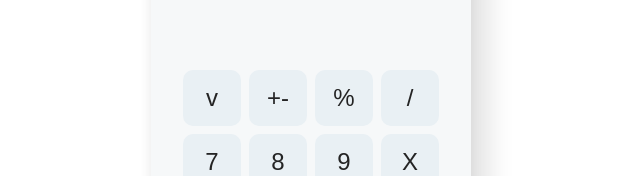
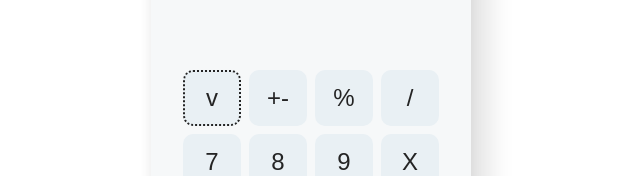
Before and after one commit to tmchuynh/react-calculator, a React (Create React App) app: page / in a window 1280 px wide. In both pictures the pointer is over the button 541 px from the left and 368 px from the top of the page. Shown: the part 270-446 px from the top of the page, without its empty margins (329-969 px from the left). Built offline with nearby package versions, Linux system fonts and the light colour scheme; the HTML template or start-up script is replaced by a standard one; a web font is replaced by a local one.

Commit message:
Button hover effect

```diff
--- a/src/index.css
+++ b/src/index.css
@@ -39,6 +39,10 @@ body {
     font-size: 1.5rem;
 }
 
+.button:hover {
+    border: 2px dotted #242424;
+}
+
 .wrapper {
     background: #f6f8f9;
     width: 20rem;
```
